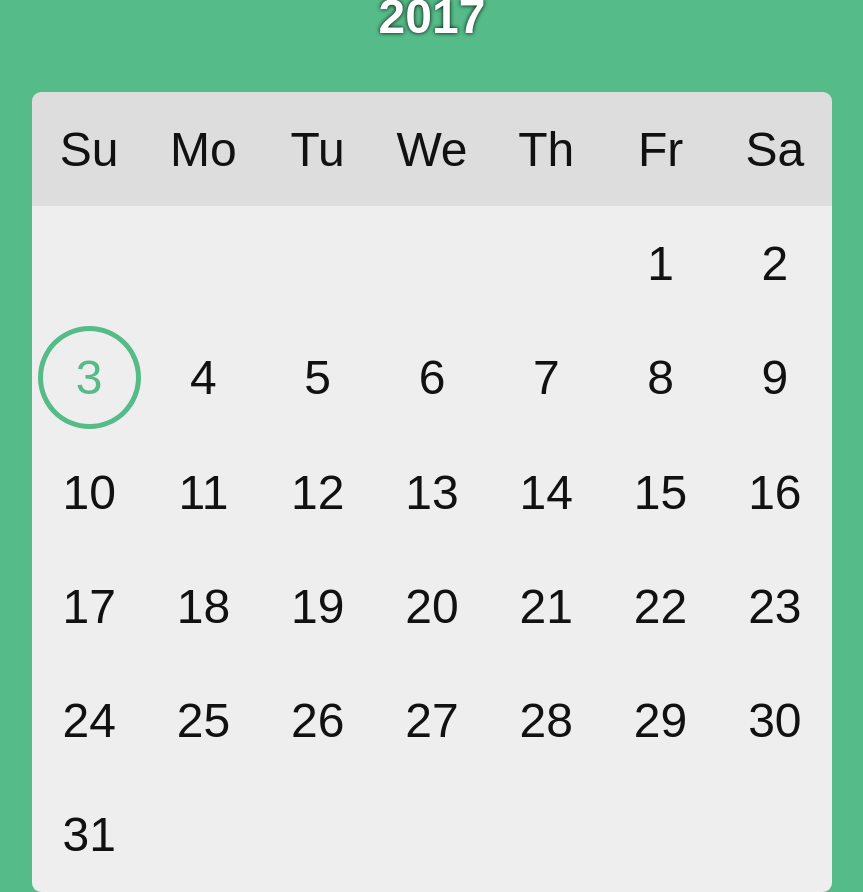
After one commit to NoahCardoza/personal-portfolio, a PHP site: page /calendar.html in a window 1280 px wide. The commit adds this page. Shown: the whole page, without its empty margins (208-1071 px from the left). Run offline with PHP 8.4, Linux system fonts and the light colour scheme.

Commit message:
Fixed typeo. Made a calendar for class a assingment. Uploaded ch11 outline made with <ol> for class.

```diff
--- a/about.php
+++ b/about.php
@@ -27,7 +27,7 @@
         <article>
           <div class='title'>
             <h2>Skills</h2>
-            <sub>Sub titles</sub>
+            <sub>Subtitles</sub>
           </div>
           <ul>
             <li>HTML/CSS</li>
--- /dev/null
+++ b/calendar.html
@@ -0,0 +1,87 @@
+<!DOCTYPE html>
+<html lang="en">
+
+<head>
+  <meta name="viewport" content="width=device-width,height=device-height,initial-scale=1.0">
+  <title>Calendar</title>
+  <link rel="stylesheet" href="css/calendar.css" type="text/css"/>
+</head>
+
+<body>
+  <h3>December</h3>
+  <h4>2017</h4>
+  <table>
+    <thead>
+      <tr>
+        <td><div>Su</div></td>
+        <td><div>Mo</div></td>
+        <td><div>Tu</div></td>
+        <td><div>We</div></td>
+        <td><div>Th</div></td>
+        <td><div>Fr</div></td>
+        <td><div>Sa</div></td>
+      </tr>
+    </thead>
+    <tbody>
+      <tr>
+        <td></td>
+        <td></td>
+        <td></td>
+        <td></td>
+        <td></td>
+        <td><div>1</div></td>
+        <td><div>2</div></td>
+      </tr>
+      <tr>
+        <td><div>3</div></td>
+        <td><div>4</div></td>
+        <td><div>5</div></td>
+        <td><div>6</div></td>
+        <td><div>7</div></td>
+        <td><div>8</div></td>
+        <td><div>9</div></td>
+      </tr>
+      <tr>
+        <td><div>10</div></td>
+        <td><div>11</div></td>
+        <td><div>12</div></td>
+        <td><div>13</div></td>
+        <td><div>14</div></td>
+        <td><div>15</div></td>
+        <td><div>16</div></td>
+      </tr>
+      <tr>
+        <td><div>17</div></td>
+        <td><div>18</div></td>
+        <td><div>19</div></td>
+        <td><div>20</div></td>
+        <td><div>21</div></td>
+        <td><div>22</div></td>
+        <td><div>23</div></td>
+      </tr>
+      <tr>
+        <td><div>24</div></td>
+        <td><div>25</div></td>
+        <td><div>26</div></td>
+        <td><div>27</div></td>
+        <td><div>28</div></td>
+        <td><div>29</div></td>
+        <td><div>30</div></td>
+      </tr>
+      <tr>
+        <td><div>31</div></td>
+        <td></td>
+        <td></td>
+        <td></td>
+        <td></td>
+        <td></td>
+        <td></td>
+      </tr>
+    </tbody>
+  </table>
+  <script>
+    document.querySelectorAll('tbody div')[(new Date()).getDate()-1].className = "today";
+  </script>
+</body>
+
+</html>
--- /dev/null
+++ b/css/calendar.css
@@ -0,0 +1,63 @@
+   * {
+      box-sizing: border-box;
+    }
+    html {
+      background-color:#5b8;
+      font-size: 1.5em;
+      height: 100%;
+      text-align: center;
+      font-family: Bookman, sans-serif;}
+    @media screen and (min-width: 736px) {
+      html {
+        font-size: 3em;}}
+
+    body{
+      height: 100%;
+      display: flex;
+      flex-direction: column;
+      justify-content: center;
+      align-items: center;}
+    h3, h4{
+      color: #fff;
+      display: block;
+      margin: 0;
+      text-shadow: #000 0px 0px 4px;}
+    table {
+      max-height: 800px;
+      max-width: 800px;
+      margin-top: 1em;
+      table-layout: fixed;
+      color: #111;
+      border-radius: 9px;
+      overflow: hidden;
+      border-collapse: separate;
+      border-collapse: collapse;
+      width: 90%;}
+    td{
+      position: relative;
+      background-color: #eee;}
+    td:after {
+      content: '';
+      display: block;
+      margin-top: 100%;}
+    td div {
+      margin: auto;
+      width: 90%;
+      height: 90%;
+      border-radius: 50%;
+      position: absolute;
+      top: 0;
+      bottom: 0;
+      left: 0;
+      right: 0;
+      display: flex;
+      align-items: center;
+      justify-content: center;}
+    td div.today {
+      border: solid #5b8 5px;
+      color: #5b8;}
+    tbody div:hover{
+      background-color: #ddd;
+      border: solid #5b8 5px;}
+    thead td{
+      background-color: #ddd;}
--- a/includes/head.html
+++ b/includes/head.html
@@ -6,4 +6,3 @@
 <meta charset="utf-8">
 <meta name="viewport" content="width=device-width,height=device-height,initial-scale=1.0"/>
 <link rel="stylesheet" type="text/css" href="css/index.css">
-<link rel="prerender" href="http://127.0.0.1:8000/photography.php">
```
Also changed, not shown: ch11.html (added, +10 -0 lines).
